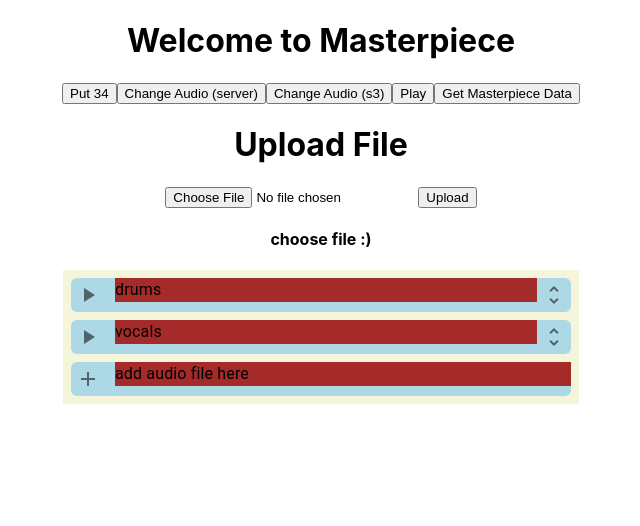
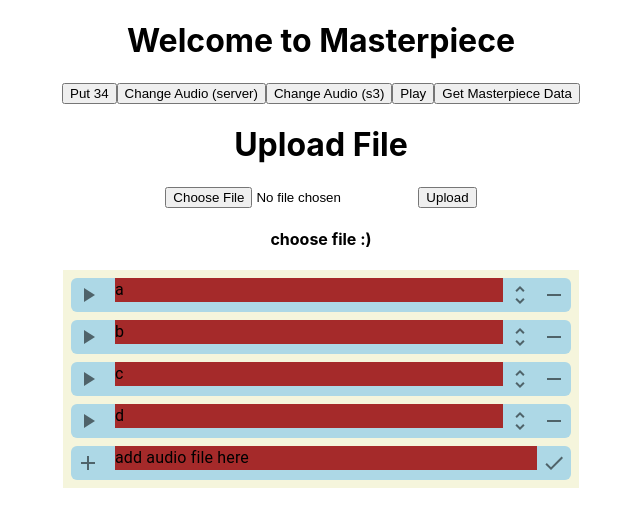
Before and after one commit to deancampagnolo/masterpiecereactjs, a React (Create React App) app: page / in a window 1280 px wide. Shown: the top 526 px of the page, without its empty margins (319-959 px from the left). Built offline with nearby package versions, Linux system fonts and the light colour scheme.

Commit message:
Can Add and Remove snippets

```diff
--- a/src/Explore/Snippet/MPAddSnippet.tsx
+++ b/src/Explore/Snippet/MPAddSnippet.tsx
@@ -1,25 +1,40 @@
 import * as React from 'react'
 import Typography from '@mui/material/Typography'
-import { Add } from '@mui/icons-material'
+import { Add, Check } from '@mui/icons-material'
 import { Box, IconButton } from '@mui/material'
 import { ReactJSXElement } from '@emotion/react/types/jsx-namespace'
+import { useState } from 'react'
 
 interface MPAddSnippetProps {
     title: string
+    submitOnClick: (selectedFile: string) => void
 }
 
 export default function MPAddSnippet (props: MPAddSnippetProps): ReactJSXElement {
+    const [selectedFile, setSelectedFile] = useState('')
+
+    const onFileChange = (event: any): void => { setSelectedFile(URL.createObjectURL(event.target.files[0])) }
+
+    const handleSubmitOnClick = (file: string): void => {
+        setSelectedFile('')
+        props.submitOnClick(selectedFile)
+    }
+
     return (
 
         <div style={{ backgroundColor: 'lightblue', width: '100%', borderRadius: '6px', marginTop: '4px', marginBottom: '4px' }}>
             <Box display="flex" flexDirection="column">
                 <Box display="flex" flexDirection="row" style={{ flex: 1 }}>
-                    <IconButton size="small" onClick={() => {}}>
+                    <IconButton size="small" component="label">
+                        <input hidden type="file" onChange={onFileChange}/>
                         <Add/>
                     </IconButton>
                     <Typography align="left" style={{ flex: 10, marginLeft: '10px', height: '100%', backgroundColor: 'brown' }}>
-                        {props.title}
+                        {props.title} {selectedFile}
                     </Typography>
+                    <IconButton size="small" onClick={ (selectedFile !== '') ? () => { handleSubmitOnClick(selectedFile) } : () => { } }>
+                        <Check/>
+                    </IconButton>
                 </Box>
             </Box>
         </div>
--- a/src/Explore/Snippet/MPSnippet.tsx
+++ b/src/Explore/Snippet/MPSnippet.tsx
@@ -1,15 +1,16 @@
 import * as React from 'react'
 
 import Typography from '@mui/material/Typography'
-import { PlayArrow, UnfoldMore, Pause } from '@mui/icons-material'
+import { PlayArrow, UnfoldMore, Pause, Remove } from '@mui/icons-material'
 import { Box, Collapse, IconButton } from '@mui/material'
-import { useState } from 'react'
+import { Key, useState } from 'react'
 import AudioController from '../Utils/AudioController'
 import { ReactJSXElement } from '@emotion/react/types/jsx-namespace'
 
 interface MPSnippetProps {
     title: string
     audioController: AudioController
+    onRemove: () => void
 }
 
 export default function MPSnippet (props: MPSnippetProps): ReactJSXElement {
@@ -28,7 +29,8 @@ export default function MPSnippet (props: MPSnippetProps): ReactJSXElement {
     return (
         <div style={{ backgroundColor: 'lightblue', width: '100%', borderRadius: '6px', marginTop: '4px', marginBottom: '4px' }}>
             <Box display="flex" flexDirection="column">
-                <TopPortion title={props.title} isExpanded={isExpanded} setIsExpanded={setIsExpanded} isPlaying={isPlaying} onClick={() => { setIsPlaying(!isPlaying) }}/>
+                <TopPortion title={props.title} isExpanded={isExpanded} setIsExpanded={setIsExpanded} isPlaying={isPlaying}
+                    onClick={() => { setIsPlaying(!isPlaying) }} onRemove={() => { props.onRemove() }}/>
                 <CollapsablePortion isExpanded={isExpanded}/>
             </Box>
         </div>
@@ -41,6 +43,7 @@ interface TopPortionProps {
     isExpanded: boolean
     isPlaying: boolean
     onClick: React.MouseEventHandler<HTMLButtonElement> | undefined
+    onRemove: () => void
 }
 
 function TopPortion (props: TopPortionProps): ReactJSXElement {
@@ -55,6 +58,9 @@ function TopPortion (props: TopPortionProps): ReactJSXElement {
             </Typography>
             <IconButton size="small" onClick={() => props.setIsExpanded(!props.isExpanded)}>
                 <UnfoldMore/>
+            </IconButton>
+            <IconButton size="small" onClick={() => { props.onRemove() }}>
+                <Remove/>
             </IconButton>
         </Box>
     )
--- a/src/Explore/Snippet/MPSnippetContainer.tsx
+++ b/src/Explore/Snippet/MPSnippetContainer.tsx
@@ -4,8 +4,9 @@ import { Box } from '@mui/material'
 import MPSnippet from './MPSnippet'
 import MPAddSnippet from './MPAddSnippet'
 import { ReactJSXElement } from '@emotion/react/types/jsx-namespace'
-import { useRef } from 'react'
+import { useRef, useState } from 'react'
 import AudioController from '../Utils/AudioController'
+import MPSnippetModel from './MPSnippetModel'
 
 interface MPSnippetContainerProps {
     style?: React.CSSProperties
@@ -16,16 +17,29 @@ export default function MPSnippetContainer (props: MPSnippetContainerProps): Rea
     const audioControllers = useRef([new AudioController(require('../../9to5.mp3')), new AudioController(require('../../abc.wav'))])
     audioControllers.current.push()
 
+    /* eslint-disable @typescript-eslint/no-var-requires */
+    const [snippetControllers, setSnippetControllers] = useState([new MPSnippetModel('a', new AudioController(require('../../9to5.mp3'))),
+        new MPSnippetModel('b', new AudioController(require('../../abc.wav'))), new MPSnippetModel('c', new AudioController(require('../../9to5.mp3'))),
+        new MPSnippetModel('d', new AudioController(require('../../abc.wav')))])
+
+    const addSnippetController = (selectedFile: string): void => {
+        setSnippetControllers([...snippetControllers, new MPSnippetModel(selectedFile, new AudioController(selectedFile))])
+    }
+
+    // const onRemove = useCallback((index: number) => { snippetControllers.splice(index, 1); setSnippetControllers([...snippetControllers]) }, [])
+    const onRemove = (id: number): void => { setSnippetControllers(snippetControllers.filter((sc) => sc.id !== id)) }
+
     return (
-
-        <Box display="flex" flexDirection="column" justifyContent="center" alignItems="center" style={props.style}>
-            <MPSnippet title="drums" audioController={audioControllers.current[0]}/>
-            <MPSnippet title="vocals" audioController={audioControllers.current[1]}/>
-            {/* <MPSnippet title="master" audioController={}/> */}
-            {/* <MPSnippet title="guitar"/> */}
-            {/* <MPSnippet title="bass"/> */}
-            <MPAddSnippet title="add audio file here"/>
-        </Box>
-
+        <div>
+            <Box display="flex" flexDirection="column" justifyContent="center" alignItems="center" style={props.style}>
+                {snippetControllers.map((item, index) => {
+                    return (
+                        <MPSnippet key={item.id} title={item.name} audioController={item.audioController}
+                            onRemove={() => { onRemove(item.id) }}/>
+                    )
+                })}
+                <MPAddSnippet title="add audio file here" submitOnClick={addSnippetController }/>
+            </Box>
+        </div>
     )
 }
--- /dev/null
+++ b/src/Explore/Snippet/MPSnippetModel.ts
@@ -0,0 +1,25 @@
+import AudioController from '../Utils/AudioController'
+
+export default class MPSnippetModel {
+    get id (): number {
+        return this._id
+    }
+
+    get audioController (): AudioController {
+        return this._audioController
+    }
+
+    get name (): string {
+        return this._name
+    }
+
+    private readonly _name
+    private readonly _audioController
+    private readonly _id
+
+    constructor (name: string, audioController: AudioController) {
+        this._name = name
+        this._audioController = audioController
+        this._id = Math.floor(Math.random() * 10000000) // TODO use UUID
+    }
+}
```
